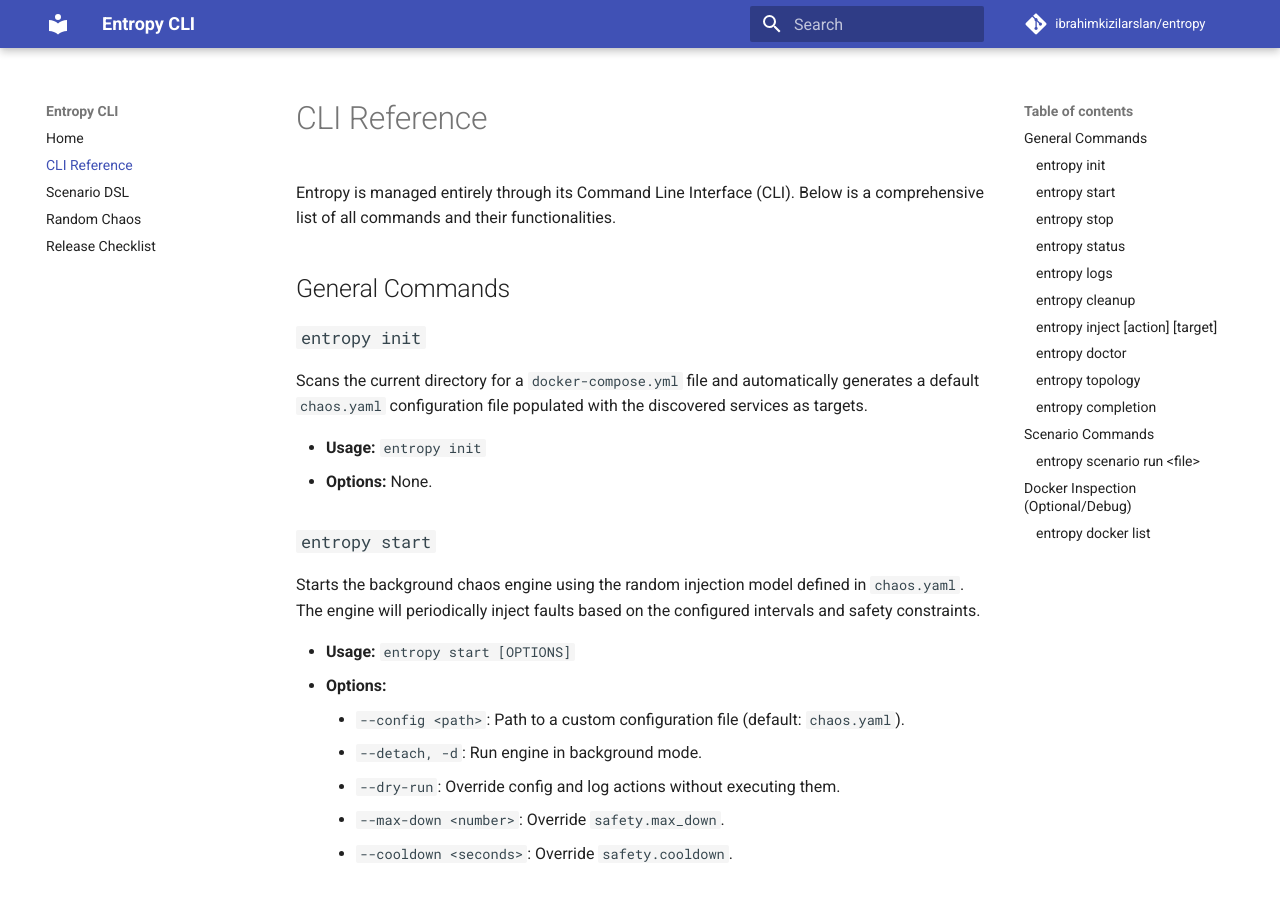
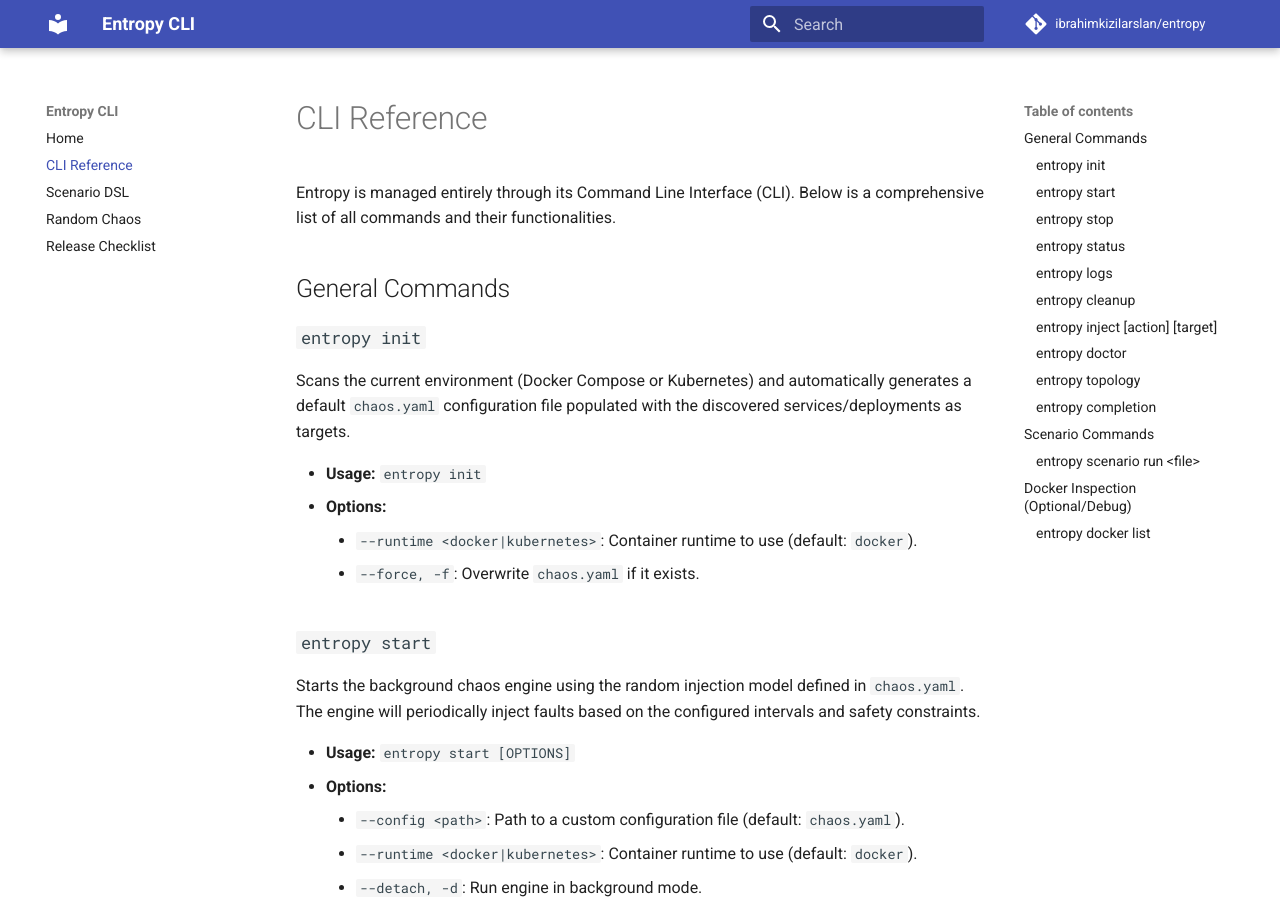
Before and after one commit to ibrahimkizilarslan/entropy, an MkDocs documentation site: the page built from docs/cli-reference.md, in a window 1280 px wide and 900 px high. Built offline with MkDocs 1.6.1 and Material for MkDocs 9.7.7, drawn with Linux system fonts in a browser that asks for light colours; comment, search, counter and statistics services are not loaded; some of the changed text lies outside the part shown.

Commit message:
docs: update README and cli-reference to reflect Kubernetes support and Agentless vision

```diff
--- a/docs/cli-reference.md
+++ b/docs/cli-reference.md
@@ -5,10 +5,12 @@
 ## General Commands
 
 ### `entropy init`
-Scans the current directory for a `docker-compose.yml` file and automatically generates a default `chaos.yaml` configuration file populated with the discovered services as targets.
+Scans the current environment (Docker Compose or Kubernetes) and automatically generates a default `chaos.yaml` configuration file populated with the discovered services/deployments as targets.
 
 *   **Usage:** `entropy init`
-*   **Options:** None.
+*   **Options:**
+    *   `--runtime <docker|kubernetes>`: Container runtime to use (default: `docker`).
+    *   `--force, -f`: Overwrite `chaos.yaml` if it exists.
 
 ### `entropy start`
 Starts the background chaos engine using the random injection model defined in `chaos.yaml`. The engine will periodically inject faults based on the configured intervals and safety constraints.
@@ -16,6 +18,7 @@
 *   **Usage:** `entropy start [OPTIONS]`
 *   **Options:**
     *   `--config <path>`: Path to a custom configuration file (default: `chaos.yaml`).
+    *   `--runtime <docker|kubernetes>`: Container runtime to use (default: `docker`).
     *   `--detach, -d`: Run engine in background mode.
     *   `--dry-run`: Override config and log actions without executing them.
     *   `--max-down <number>`: Override `safety.max_down`.
@@ -47,8 +50,9 @@
 *   **Usage:** `entropy inject [action] [target] [OPTIONS]`
 *   **Arguments:**
     *   `[action]`: One of `stop`, `restart`, `pause`, `delay`, `loss`, `limit_cpu`, `limit_memory`.
-    *   `[target]`: Docker container/service name.
+    *   `[target]`: Docker container/service name or Kubernetes deployment/pod name.
 *   **Options:**
+    *   `--runtime <docker|kubernetes>`: Container runtime to use (default: `docker`).
     *   `--config, -c <path>`: Config file path used for target allow-list checks.
     *   `--skip-validation`: Skip target allow-list check.
     *   `--latency <ms>`: Delay latency (for `delay`).
@@ -59,9 +63,11 @@
     *   `--duration <seconds>`: Auto-restore duration.
 
 ### `entropy doctor`
-Analyzes local Docker Compose topology for resilience risks (SPOF, missing limits, recovery gaps).
+Analyzes local Docker Compose or Kubernetes topology for resilience risks (SPOF, missing limits, recovery gaps).
 
 *   **Usage:** `entropy doctor`
+*   **Options:**
+    *   `--runtime <docker|kubernetes>`: Container runtime to use (default: `docker`).
 
 ### `entropy topology`
 Visualizes discovered topology and network blast radius.
@@ -84,6 +90,7 @@
 *   **Arguments:**
     *   `<file>`: The path to the scenario YAML file (e.g., `chaos-scenario.example.yaml`).
 *   **Options:**
+    *   `--runtime <docker|kubernetes>`: Container runtime to use (default: `docker`).
     *   `--report <html|json>`: Report output format (default: `html`).
     *   `--output <path>`: Write scenario report to disk.
 
```
